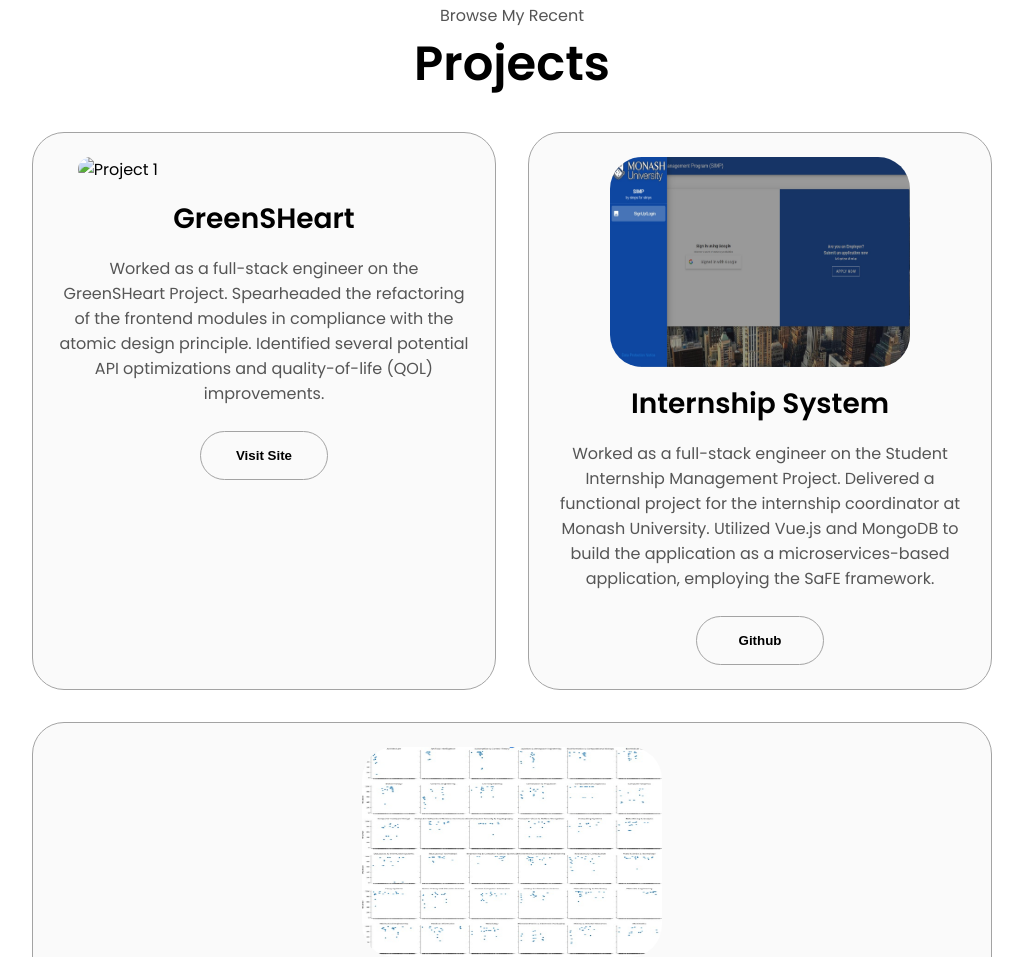
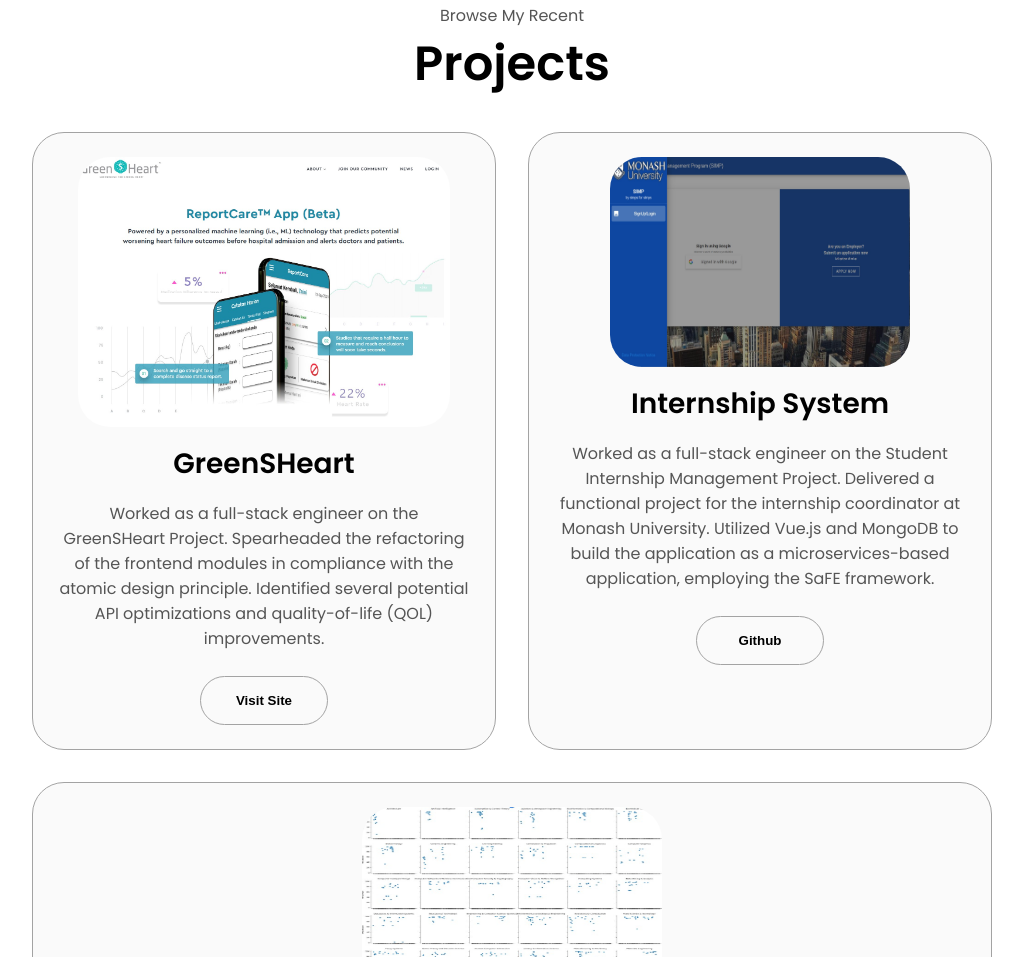
Before and after one commit to Sami-Hussein/Portfolio, a website: page index.html in a window 1280 px wide. Shown: the part 2461-3418 px from the top of the page, without its empty margins (128-1151 px from the left). Drawn offline with nearby package versions, Linux system fonts and the light colour scheme; no server answers.

Commit message:
fixed project image

```diff
--- a/index.html
+++ b/index.html
@@ -441,7 +441,7 @@
           <div class="details-container color-container">
             <div class="article-container">
               <img
-                src="./assets/project-1.jpg"
+                src="./assets/GreenSHeart.jpg"
                 alt="Project 1"
                 class="project-img"
               />
```
